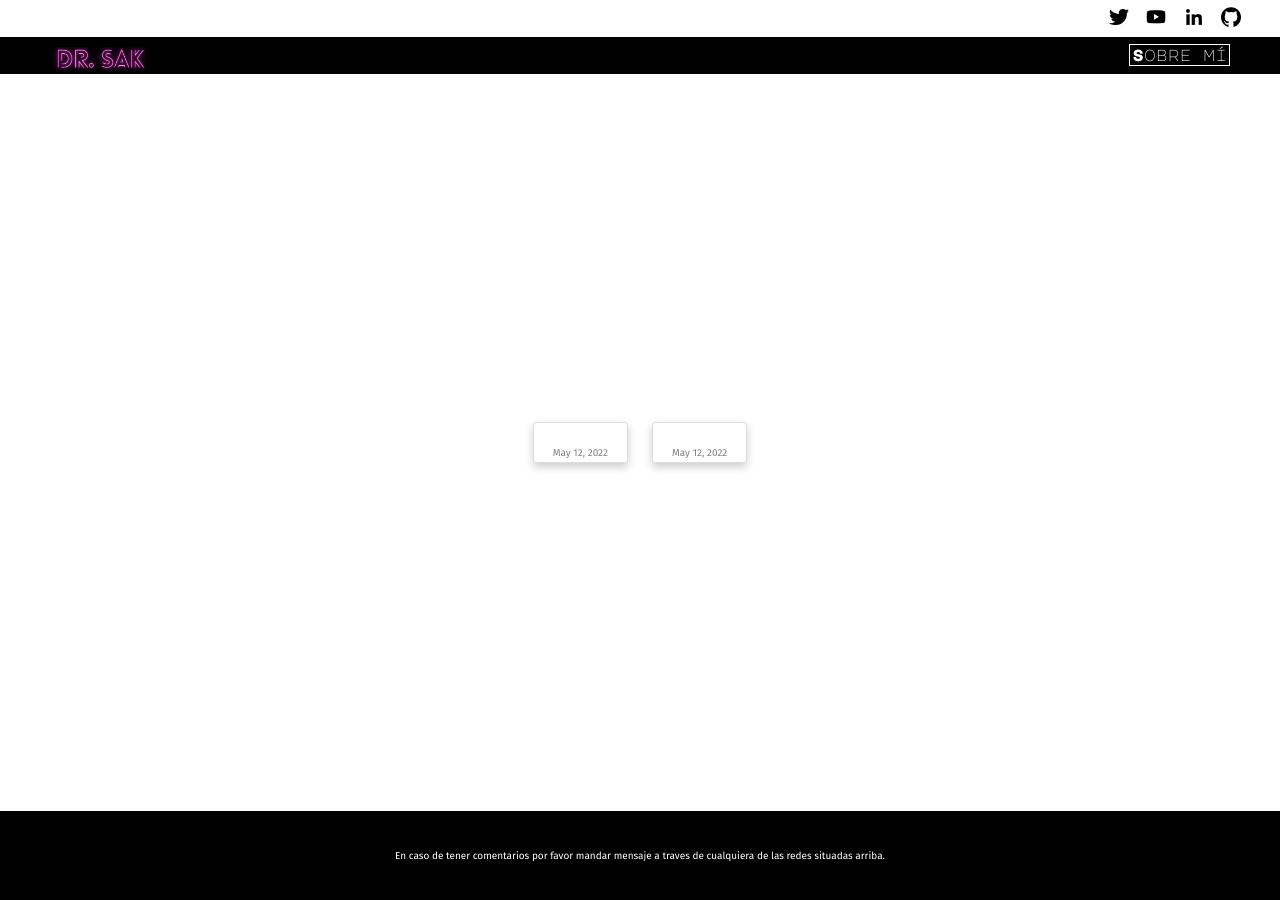
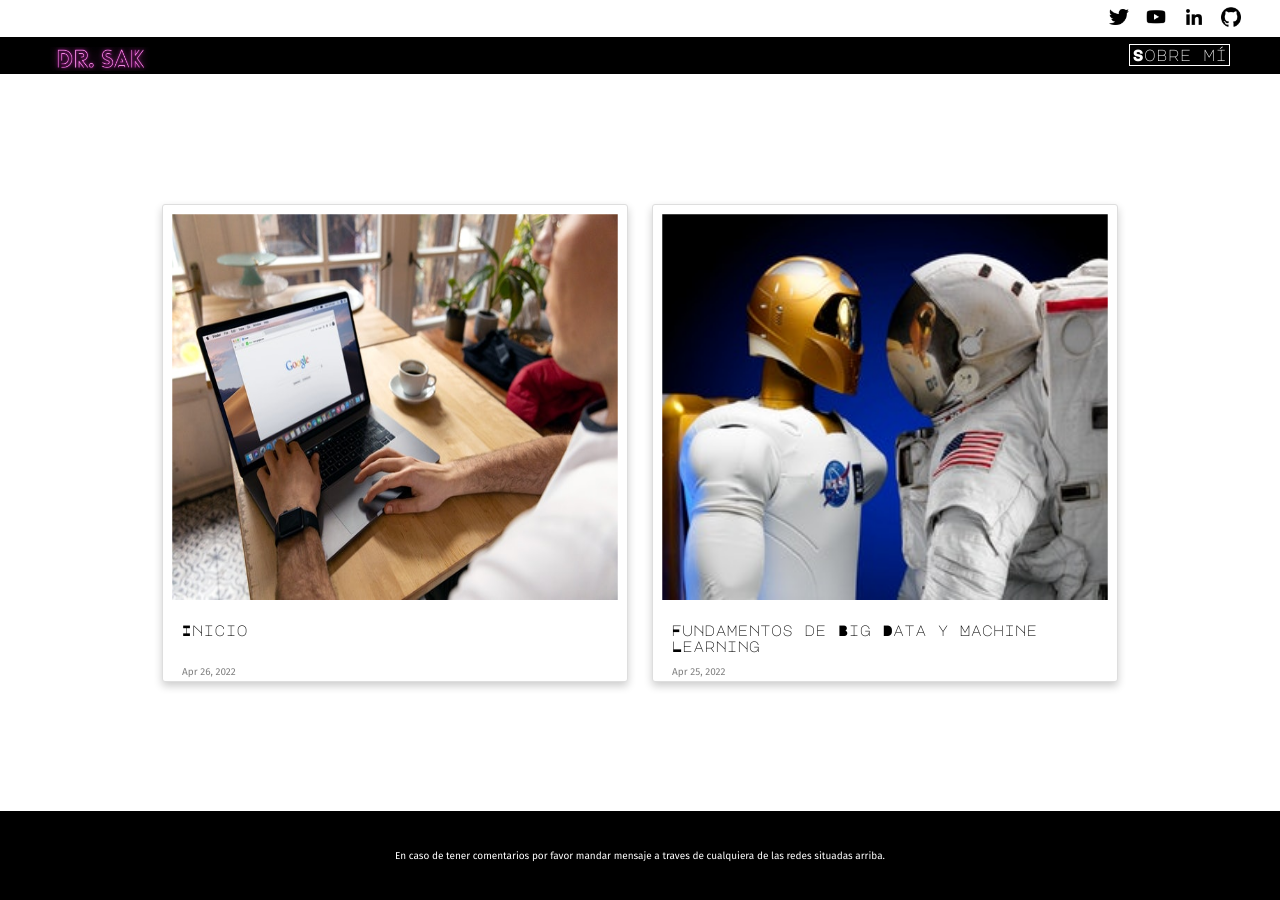
Before and after one commit to DrSAK/Data-Engineer, a Jekyll site: the page built from index.markdown, in a window 1280 px wide. Built offline with Jekyll 4.4.1, drawn with Linux system fonts in a browser that asks for light colours.

Commit message:
fix images

```diff
--- a/_layouts/home.html
+++ b/_layouts/home.html
@@ -8,7 +8,7 @@ layout: default
             <article class="card__wrap--inner">
                 <a class="card" href="{{ post.url | relative_url }}">
                     {% if post.image %}
-                        <img  src="{{ post.image }}" alt="">
+                        <img  src="{{ post.image | relative_url }}" alt="">
                     {% endif %}
                     <p class="card__item flexible"> {{ post.title }} </p>
                     {% if post.date %}
--- a/_layouts/post.html
+++ b/_layouts/post.html
@@ -5,7 +5,7 @@ layout: default
     <div class="blogpost-card-container">
         <section class="blogpost-img-container">
             {% if page.image %}
-                <img class="post-image" src="{{ page.image }}" alt="">
+                <img class="post-image" src="{{ page.image | relative_url }}" alt="">
             {% endif%}
         </section>
         <section class="blogpost-main-container">
--- a/_posts/2022-04-25-inicio.markdown
+++ b/_posts/2022-04-25-inicio.markdown
@@ -2,7 +2,7 @@
 layout: post
 title:  "Inicio"
 date:   2022-04-25 18:39:20 -0600
-image: {{ "/assets/images/posts/Inicio/google-lap.jpg" | relative_url }}
+image: /assets/images/posts/Inicio/google-lap.jpg
 
 ---
 Bienvenido, mi nombre es Simón Ancona y en este momento me encuentro iniciado un curso de certificación como Data Engineer.
```
Also changed, not shown: _posts/2022-04-25-big-data-and-ml-fundamentals.md (+1 -1 lines).
